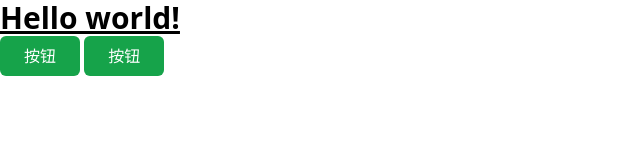
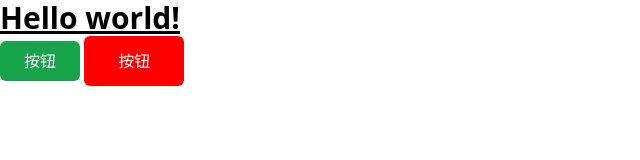
Before and after one commit to Hyachin/tailwind-css-learn, a website: page src/index.html in a window 1280 px wide. Shown: the whole page, without its empty margins (0-640 px from the left). Drawn offline with Linux system fonts and the light colour scheme.

Commit message:
原生css

```diff
--- a/src/index.css
+++ b/src/index.css
@@ -7,3 +7,11 @@
   }
 }
 @tailwind utilities;
+/* 实在找不到样式，在这里写css原生 */
+@layer utilities {
+  .test {
+    width: 100px;
+    height: 50px;
+    background-color: red;
+  }
+}
--- a/src/index.html
+++ b/src/index.html
@@ -7,6 +7,6 @@
   <body>
     <h1 class="text-3xl font-bold underline">Hello world!</h1>
     <button class="btn">按钮</button>
-    <button class="btn">按钮</button>
+    <button class="btn test">按钮</button>
   </body>
 </html>
```
Also changed, not shown: dist/output.css.
